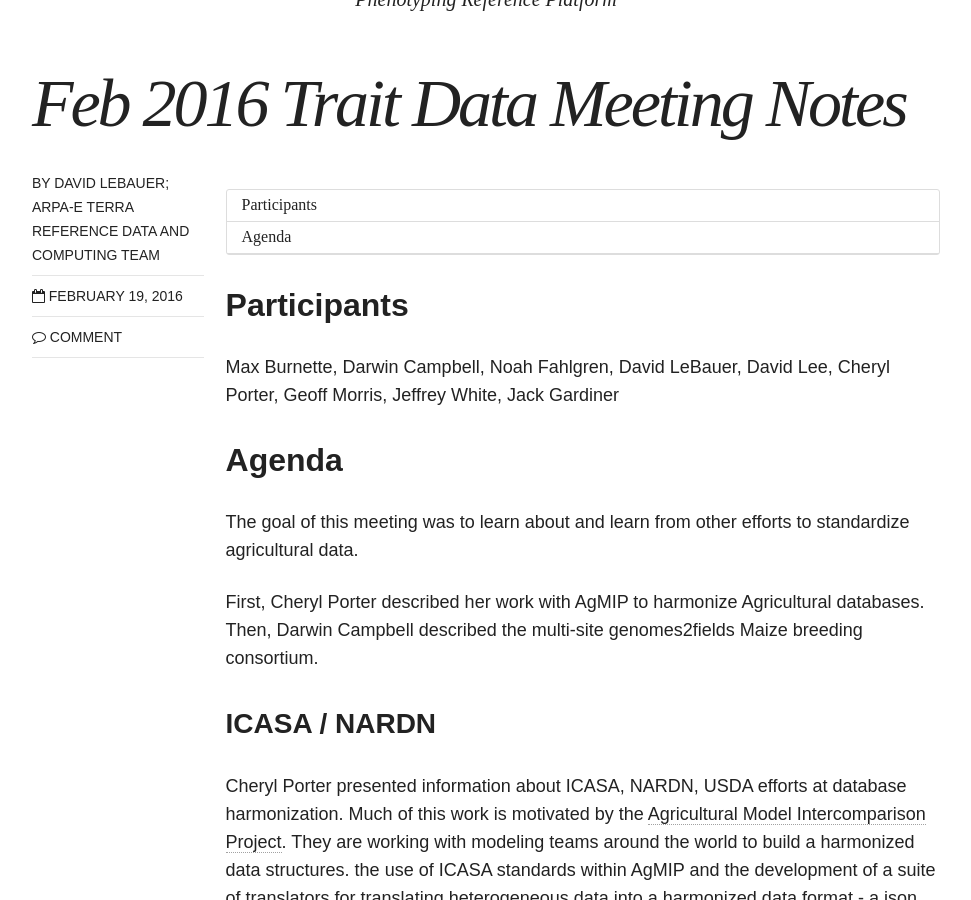
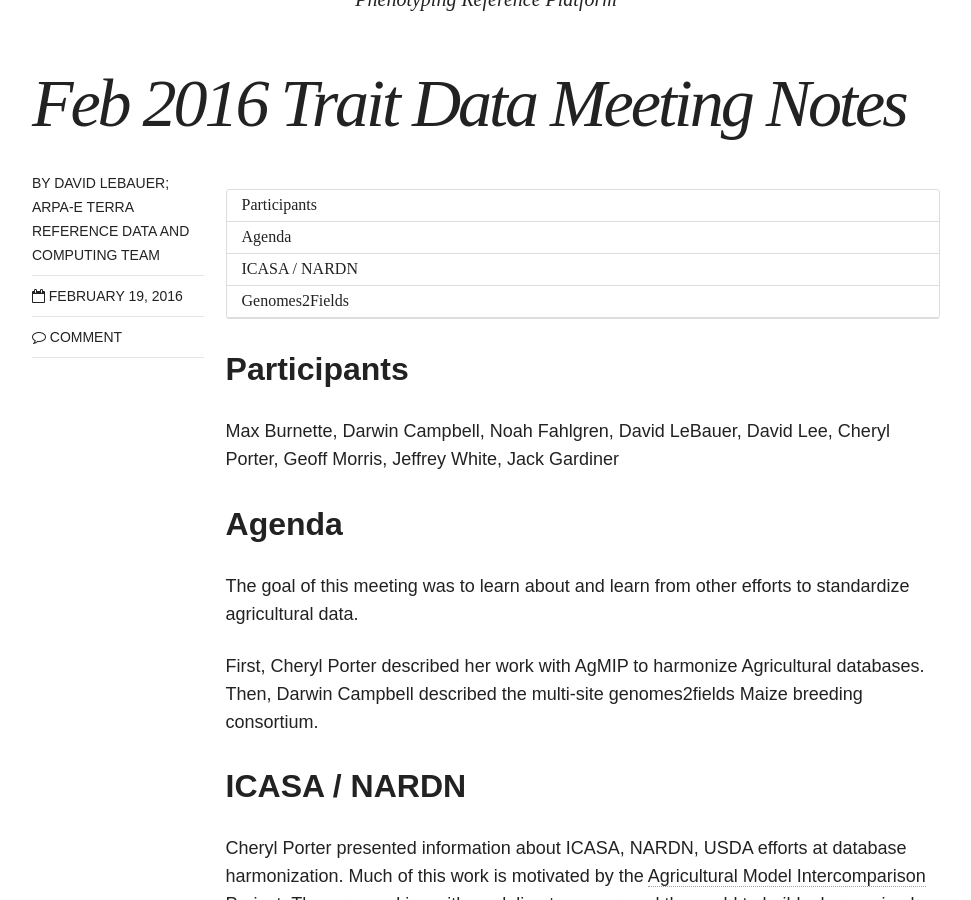
Before and after one commit to terra-reference/terraref.github.io, a Jekyll site: the page built from _posts/blog/2016-02-18-feb-2016-trait-data-meeting-notes.markdown, in a window 1280 px wide and 900 px high, scrolled down 384 px. Shown: the whole window, without its empty margins (154-1125 px from the left). Built offline with Jekyll 4.4.1, drawn with Linux system fonts in a browser that asks for light colours; nearby versions of some CDN libraries; comment, search, counter and statistics services are not loaded.

Commit message:
Update 2016-02-18-feb-2016-trait-data-meeting-notes.markdown

```diff
--- a/_posts/blog/2016-02-18-feb-2016-trait-data-meeting-notes.markdown
+++ b/_posts/blog/2016-02-18-feb-2016-trait-data-meeting-notes.markdown
@@ -23,7 +23,7 @@ The goal of this meeting was to learn about and learn from other efforts to stan
 
 First, Cheryl Porter described her work with AgMIP to harmonize Agricultural databases. Then, Darwin Campbell described the multi-site genomes2fields Maize breeding consortium.
 
-### ICASA / NARDN
+## ICASA / NARDN
 
 Cheryl Porter presented information about ICASA, NARDN, USDA efforts at database harmonization. Much of this work is motivated by the [Agricultural Model Intercomparison Project](http://www.agmip.org/). They are working with modeling teams around the world to build a harmonized data structures. the use of ICASA standards within AgMIP and the development of a suite of translators for translating heterogeneous data into a harmonized data format - a json structure for crop model inputs. json has key value pairs with each key being an ICASA variable, as laid out in the ICASA data dictionary. The ICASA data dictionary forms the backbone of AgMIP data interoperability system, and the [core experimental meta-data for ICASA / NARDN (draft)](https://github.com/terraref/reference-data/files/15501/Core.Harmonized.Crop.Experiment.Data_JWW_chp.docx). Data translation tools allow AgMIP to bring data in from various sources, mostly from spreadsheet templates into a harmonized format, and from the harmonized format into crop model inputs.
 
@@ -33,7 +33,7 @@ One current focus of extending ICASA is to move from daily to subdaily time step
 
 * [Further Discussion in Github issue 18: Agronomic data / meta-data Formats](https://github.com/terraref/reference-data/issues/18)
 
-### Genomes2Fields
+## Genomes2Fields
 
 Darwin Campbell (Iowa State) gave an overview of the [genomes2fields](http://www.genomes2fields.org/) project. G2F is a multi-institutional effort to study gene by environment interactions in Corn. There are twenty-five locations across North America participating, using common methods to study corn traits. They plant the same genotypes at many sites and collect a set of fourteen traits and eleven meterological variables.
 
```
